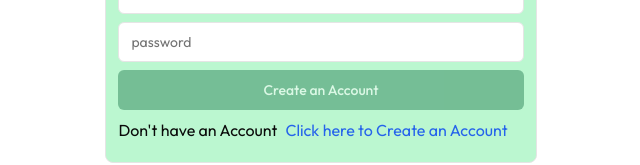
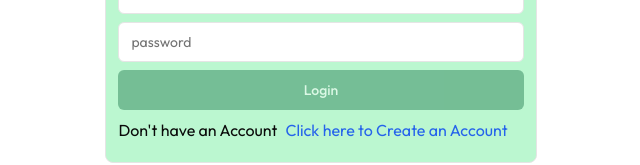
Before and after one commit to AgroLogi/FreshShop, a Next.js app in the folder client/: page /sign-in in a window 1280 px wide. Shown: the part 289-454 px from the top of the page, without its empty margins (319-959 px from the left). Built offline with nearby package versions, Linux system fonts and the light colour scheme.

Commit message:
updated Login Page

```diff
--- a/client/app/(auth)/sign-in/page.jsx
+++ b/client/app/(auth)/sign-in/page.jsx
@@ -49,7 +49,7 @@ export default function SignIn() {
             onClick={onLoginAccount}
             disabled={!(email && password)}
           >
-            Create an Account
+            Login
           </Button>
           <p className='flex gap-2'>Don't have an Account
             <Link href="/sign-up" className='text-blue-600'>Click here to Create an Account</Link>
```
Also changed, not shown: client/app/_components/CategoryList.jsx (indentation only).
